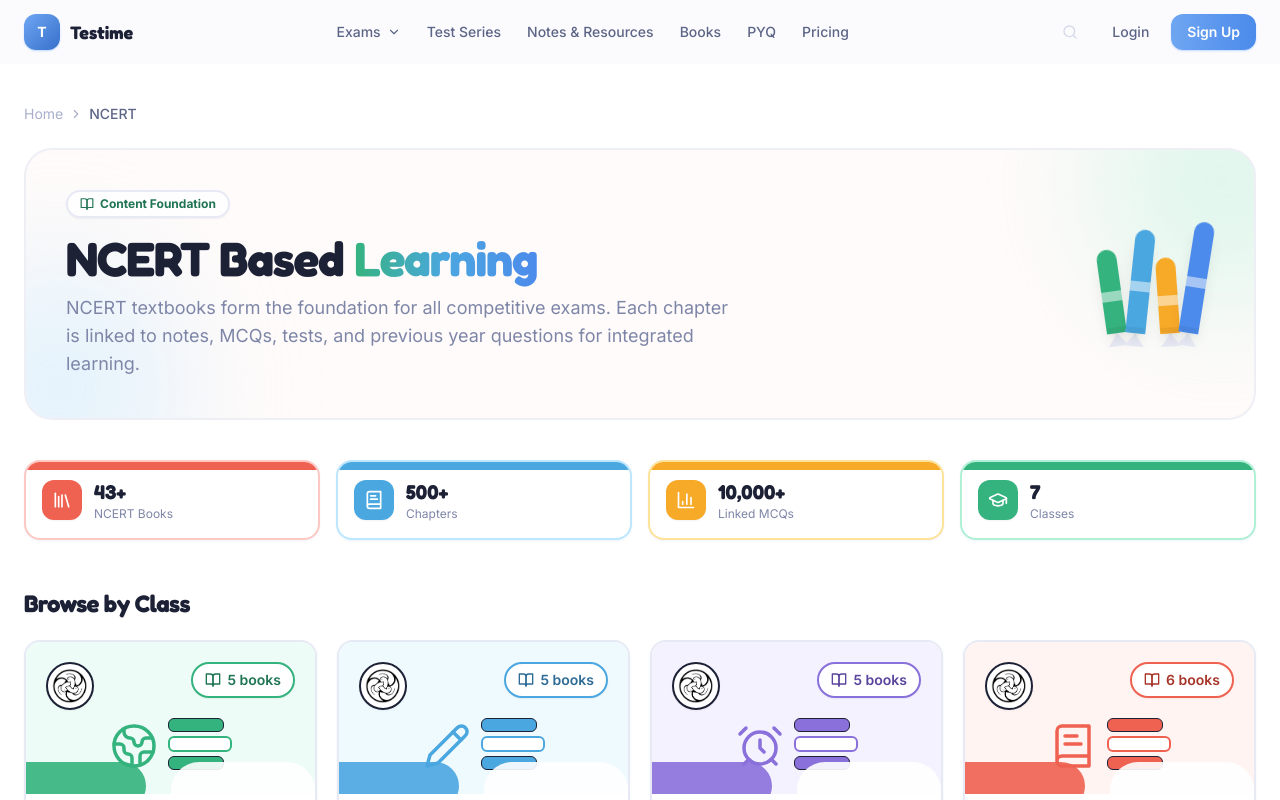
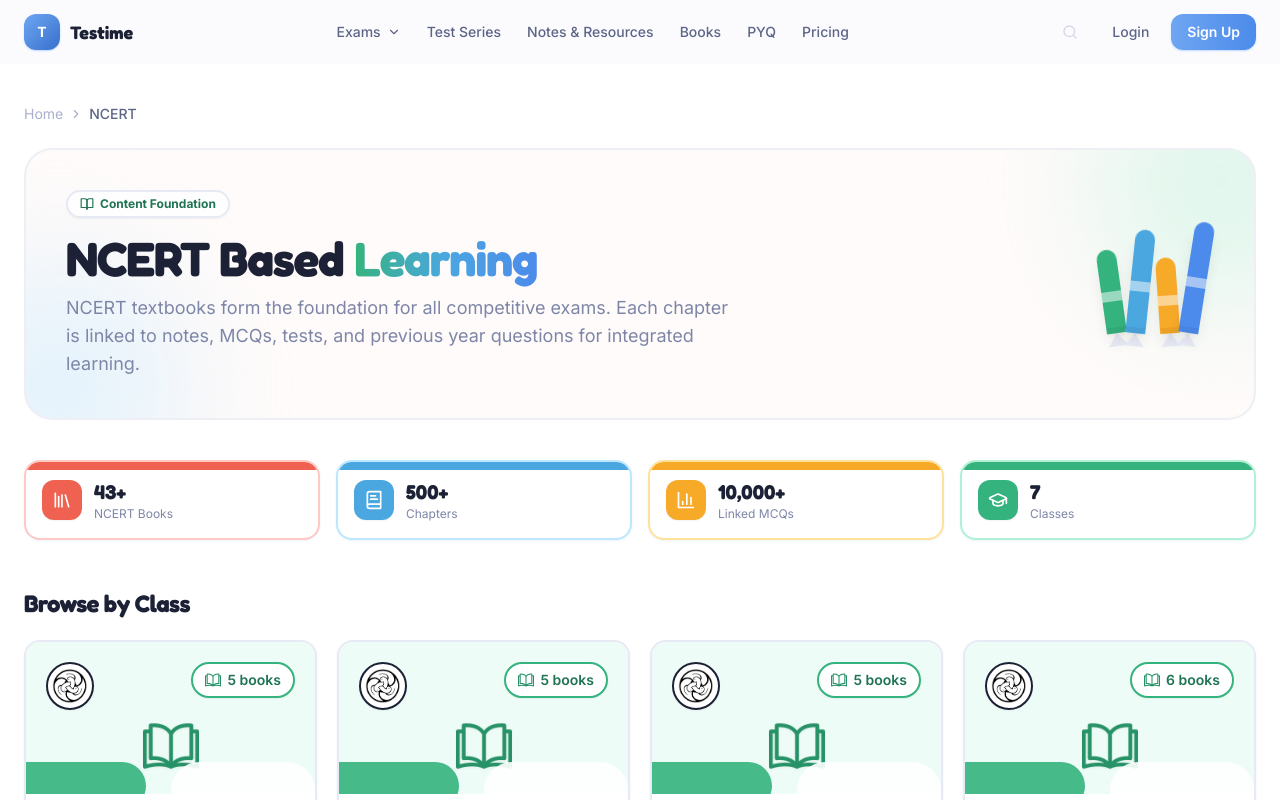
Before and after one commit to tosharaj/testime, a Next.js app in the folder frontend/: page /ncert in a window 1280 px wide. Shown: the top 800 px of the page. Built offline with nearby package versions, Linux system fonts and the light colour scheme.

Commit message:
Use open-book icon uniformly in NCERT class cards

```diff
--- a/frontend/src/app/(public)/ncert/page.tsx
+++ b/frontend/src/app/(public)/ncert/page.tsx
@@ -1,7 +1,7 @@
 'use client';
 import Link from 'next/link';
 import { Card, CardContent } from '@/components/ui/Card';
-import { BookOpen, ArrowRight, ChevronRight, GraduationCap, Library, BookText, BarChart3, Globe2, Pencil, AlarmClock, Atom, Bookmark, ShieldCheck, type LucideIcon } from 'lucide-react';
+import { BookOpen, ArrowRight, ChevronRight, GraduationCap, Library, BookText, BarChart3, Bookmark, ShieldCheck } from 'lucide-react';
 import CrayonStick from '@/components/ui/CrayonStick';
 import { crayon } from '@/lib/crayon';
 
@@ -26,15 +26,14 @@
   book: string;
   bookCard: string;
   icon: string;
-  heroIcon: LucideIcon;
 }> = {
-  6: { hex: '#35B37E', topBg: 'bg-mint-50', chip: 'bg-mint-50 text-mint-700', number: 'text-mint-600', pill: 'border-mint-500 text-mint-700', blob: 'bg-mint-500', cta: 'text-mint-600', book: 'bg-mint-500', bookCard: 'border-mint-500', icon: 'text-mint-500', heroIcon: Globe2 },
-  7: { hex: '#4BA7E0', topBg: 'bg-ocean-50', chip: 'bg-ocean-50 text-ocean-700', number: 'text-ocean-600', pill: 'border-ocean-500 text-ocean-700', blob: 'bg-ocean-500', cta: 'text-ocean-600', book: 'bg-ocean-500', bookCard: 'border-ocean-500', icon: 'text-ocean-500', heroIcon: Pencil },
-  8: { hex: '#8A70DB', topBg: 'bg-lavender-50', chip: 'bg-lavender-50 text-lavender-700', number: 'text-lavender-600', pill: 'border-lavender-500 text-lavender-700', blob: 'bg-lavender-500', cta: 'text-lavender-600', book: 'bg-lavender-500', bookCard: 'border-lavender-500', icon: 'text-lavender-500', heroIcon: AlarmClock },
-  9: { hex: '#EF6150', topBg: 'bg-coral-50', chip: 'bg-coral-50 text-coral-700', number: 'text-coral-600', pill: 'border-coral-500 text-coral-700', blob: 'bg-coral-500', cta: 'text-coral-600', book: 'bg-coral-500', bookCard: 'border-coral-500', icon: 'text-coral-500', heroIcon: BookText },
-  10: { hex: '#4C8BEB', topBg: 'bg-brand-50', chip: 'bg-brand-50 text-brand-700', number: 'text-brand-600', pill: 'border-brand-500 text-brand-700', blob: 'bg-brand-500', cta: 'text-brand-600', book: 'bg-brand-500', bookCard: 'border-brand-500', icon: 'text-brand-500', heroIcon: Library },
-  11: { hex: '#F7A928', topBg: 'bg-sunny-50', chip: 'bg-sunny-50 text-sunny-700', number: 'text-sunny-600', pill: 'border-sunny-500 text-sunny-700', blob: 'bg-sunny-500', cta: 'text-sunny-600', book: 'bg-sunny-500', bookCard: 'border-sunny-500', icon: 'text-sunny-500', heroIcon: Atom },
-  12: { hex: '#EF5A87', topBg: 'bg-accent-50', chip: 'bg-accent-50 text-accent-700', number: 'text-accent-600', pill: 'border-accent-500 text-accent-700', blob: 'bg-accent-500', cta: 'text-accent-600', book: 'bg-accent-500', bookCard: 'border-accent-500', icon: 'text-accent-500', heroIcon: GraduationCap },
+  6: { hex: '#35B37E', topBg: 'bg-mint-50', chip: 'bg-mint-50 text-mint-700', number: 'text-mint-600', pill: 'border-mint-500 text-mint-700', blob: 'bg-mint-500', cta: 'text-mint-600', book: 'bg-mint-500', bookCard: 'border-mint-500', icon: 'text-mint-500' },
+  7: { hex: '#35B37E', topBg: 'bg-mint-50', chip: 'bg-mint-50 text-mint-700', number: 'text-mint-600', pill: 'border-mint-500 text-mint-700', blob: 'bg-mint-500', cta: 'text-mint-600', book: 'bg-mint-500', bookCard: 'border-mint-500', icon: 'text-mint-500' },
+  8: { hex: '#35B37E', topBg: 'bg-mint-50', chip: 'bg-mint-50 text-mint-700', number: 'text-mint-600', pill: 'border-mint-500 text-mint-700', blob: 'bg-mint-500', cta: 'text-mint-600', book: 'bg-mint-500', bookCard: 'border-mint-500', icon: 'text-mint-500' },
+  9: { hex: '#35B37E', topBg: 'bg-mint-50', chip: 'bg-mint-50 text-mint-700', number: 'text-mint-600', pill: 'border-mint-500 text-mint-700', blob: 'bg-mint-500', cta: 'text-mint-600', book: 'bg-mint-500', bookCard: 'border-mint-500', icon: 'text-mint-500' },
+  10: { hex: '#35B37E', topBg: 'bg-mint-50', chip: 'bg-mint-50 text-mint-700', number: 'text-mint-600', pill: 'border-mint-500 text-mint-700', blob: 'bg-mint-500', cta: 'text-mint-600', book: 'bg-mint-500', bookCard: 'border-mint-500', icon: 'text-mint-500' },
+  11: { hex: '#35B37E', topBg: 'bg-mint-50', chip: 'bg-mint-50 text-mint-700', number: 'text-mint-600', pill: 'border-mint-500 text-mint-700', blob: 'bg-mint-500', cta: 'text-mint-600', book: 'bg-mint-500', bookCard: 'border-mint-500', icon: 'text-mint-500' },
+  12: { hex: '#35B37E', topBg: 'bg-mint-50', chip: 'bg-mint-50 text-mint-700', number: 'text-mint-600', pill: 'border-mint-500 text-mint-700', blob: 'bg-mint-500', cta: 'text-mint-600', book: 'bg-mint-500', bookCard: 'border-mint-500', icon: 'text-mint-500' },
 };
 
 const stats = [
@@ -105,7 +104,6 @@
         <div className="grid sm:grid-cols-2 lg:grid-cols-3 xl:grid-cols-4 gap-5">
           {classes.map(c => {
             const theme = classThemes[c.id];
-            const HeroIcon = theme.heroIcon;
             return (
               <Link key={c.id} href={`/ncert/${c.slug}`} className="group h-full">
                 <Card
@@ -119,16 +117,11 @@
                         <img src="/images/ncert_logo.png" alt="NCERT" className="h-4/5 w-4/5 object-contain" />
                       </div>
                       <div className={`flex items-center gap-1.5 rounded-full bg-white border-2 px-3 py-1.5 text-sm font-semibold shadow-sm ${theme.pill}`}>
-                        <BookOpen className="h-4 w-4" /> {c.bookCount} books
+                        <img src="/images/open-book.png" alt="Books" className="h-4 w-4 object-contain" /> {c.bookCount} books
                       </div>
                     </div>
-                    <div className="absolute left-1/2 -translate-x-1/2 bottom-6 flex items-end gap-2.5">
-                      <HeroIcon className={`h-12 w-12 ${theme.icon}`} strokeWidth={1.75} />
-                      <div className="flex flex-col gap-1">
-                        <div className={`h-3.5 w-14 rounded-md ${theme.book} border border-surface-900`} />
-                        <div className={`h-4 w-16 rounded-md bg-white border-2 ${theme.bookCard}`} />
-                        <div className={`h-3.5 w-14 rounded-md ${theme.book} border border-surface-900`} />
-                      </div>
+                    <div className="absolute left-1/2 -translate-x-1/2 bottom-5">
+                      <img src="/images/open-book.png" alt="Open Book" className="h-14 w-14 object-contain drop-shadow-sm" />
                     </div>
                     <div className={`absolute -bottom-4 -left-6 h-12 w-36 rounded-full ${theme.blob} opacity-90`} />
                     <div className="absolute -bottom-6 right-0 h-14 w-36 rounded-full bg-white opacity-90" />
```
Also changed, not shown: frontend/public/images/open-book.png (added).
